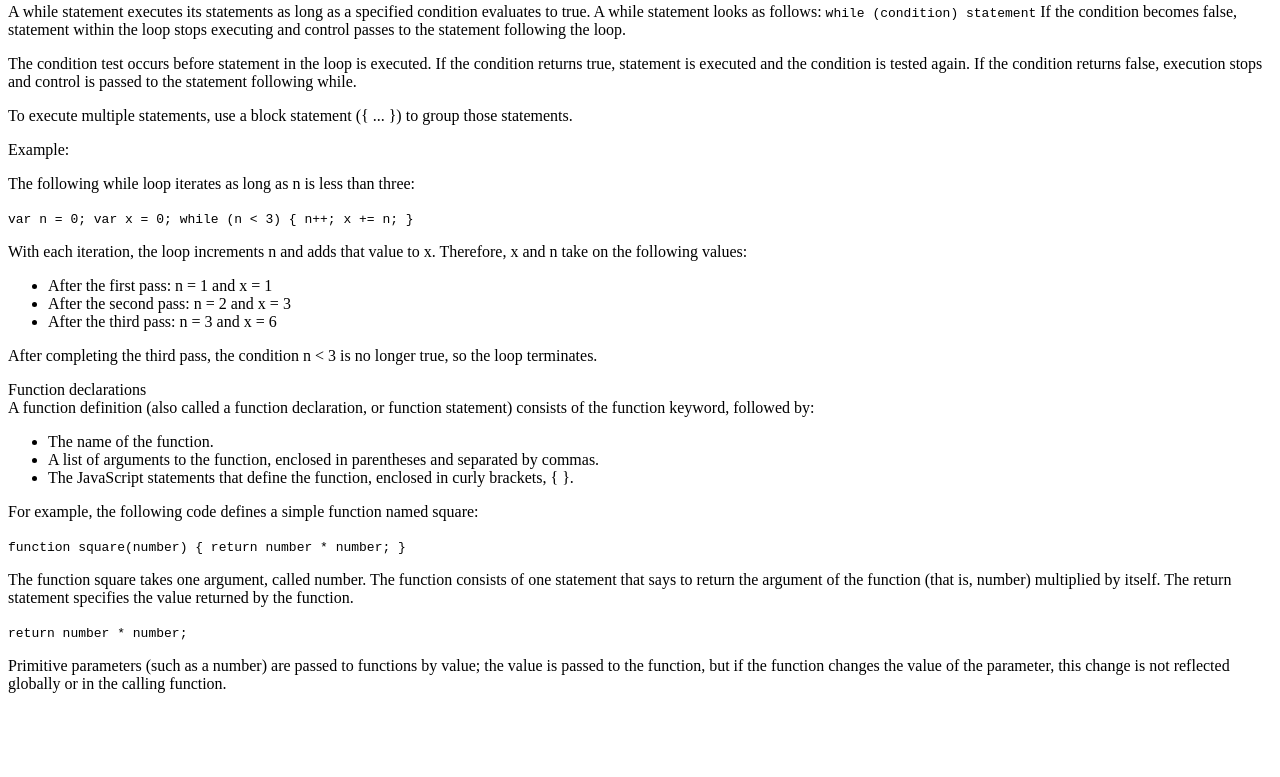
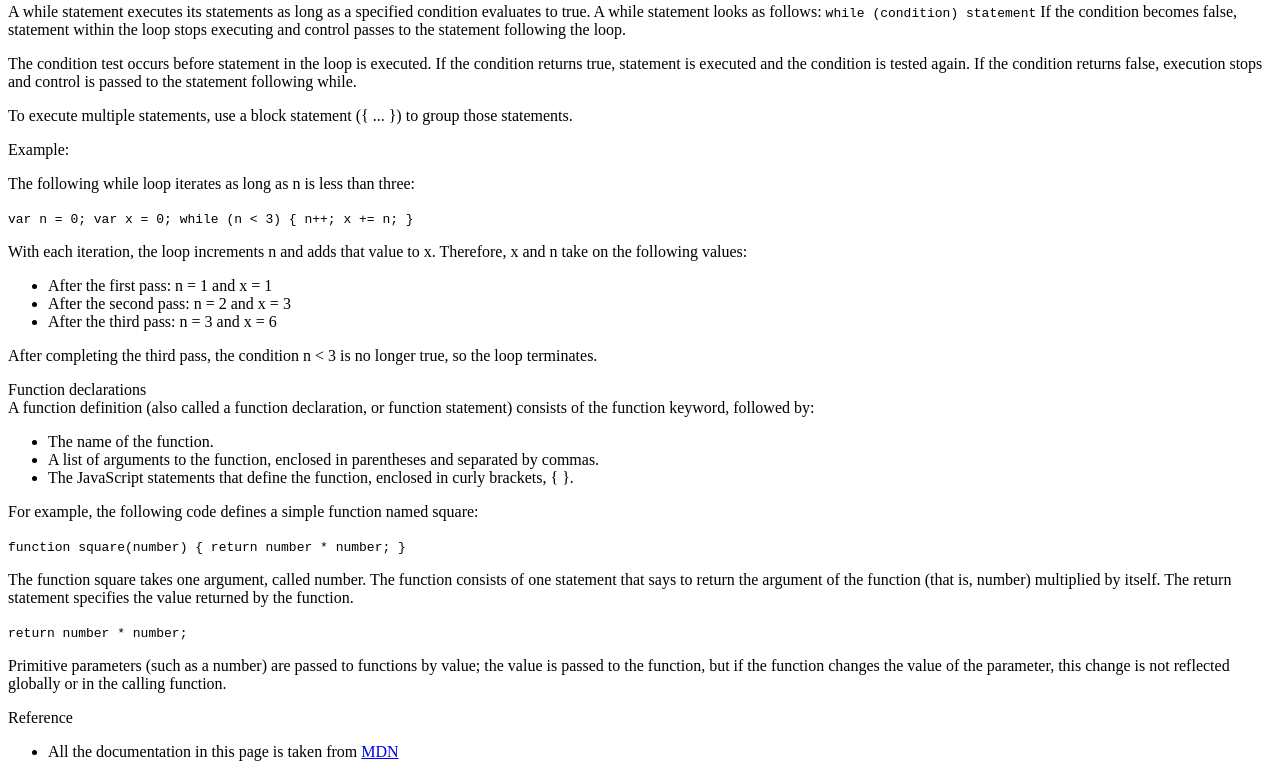
Before and after one commit to manup-tm/Learning-with-Adam-Uncle, a plain HTML site: page CSS/TechnicalDocumentPage/index.html in a window 1280 px wide. Shown: the part 2389-3166 px from the top of the page. Before the commit the page ends 3098 px from the top, so only its background shows below. Drawn offline with Linux system fonts and the light colour scheme; files that its build step writes are made by us from their sources.

Commit message:
chore: add "Reference" section with source attribution to MDN documentation

```diff
--- a/CSS/TechnicalDocumentPage/index.html
+++ b/CSS/TechnicalDocumentPage/index.html
@@ -441,6 +441,21 @@
           </p>
         </article>
       </section>
+      <section class="main-section" id="Reference">
+        <header>Reference</header>
+        <article>
+          <ul>
+            <li>
+              All the documentation in this page is taken from
+              <a
+                href="https://developer.mozilla.org/en-US/docs/Web/JavaScript/Guide"
+                target="_blank"
+                >MDN</a
+              >
+            </li>
+          </ul>
+        </article>
+      </section>
     </main>
   </body>
 </html>
```
